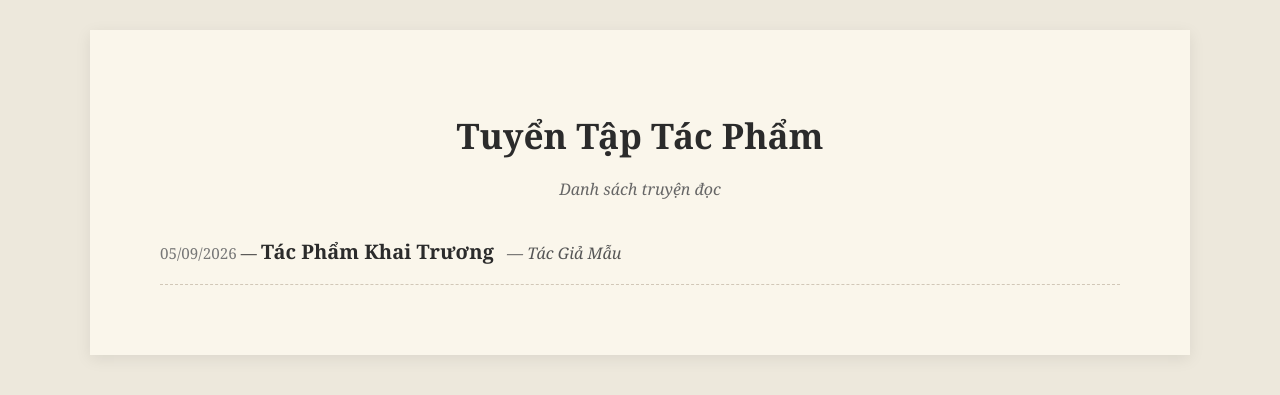
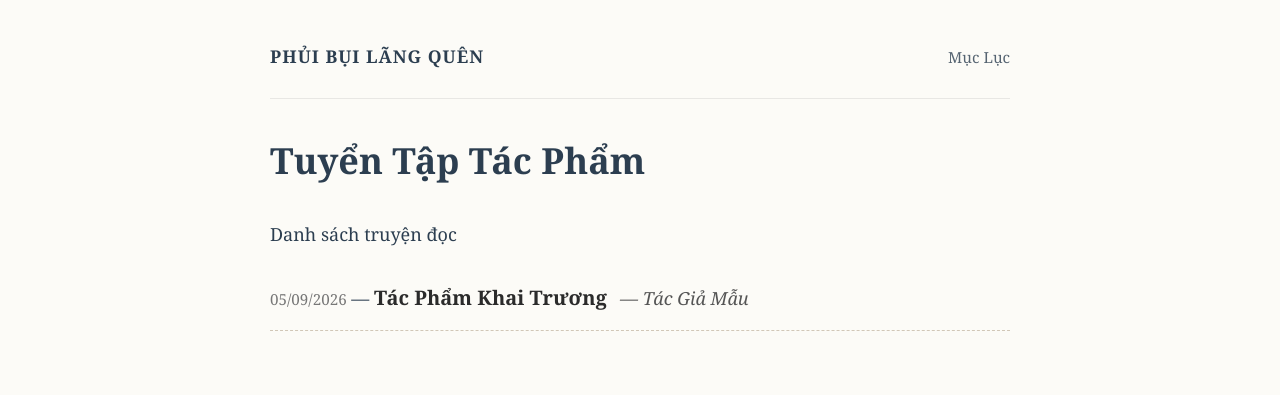
Before and after one commit to PhamQuyMui43/my-reading-blog, a Jekyll site: the page built from index.html, in a window 1280 px wide. Shown: the top 395 px of the page. Built offline with Jekyll 4.4.1, drawn with Linux system fonts in a browser that asks for light colours.

Commit message:
doi default

```diff
--- a/_layouts/default.html
+++ b/_layouts/default.html
@@ -3,74 +3,119 @@
 <head>
   <meta charset="UTF-8">
   <meta name="viewport" content="width=device-width, initial-scale=1.0">
-  <title>{{ page.title }} - {{ site.title }}</title>
+  <title>{{ page.title | default: site.title | default: "Phủi Bụi Lãng Quên" }}</title>
+
   <style>
+    /* 1. Thiết lập Responsive & Khung trang đọc sách */
+    *, *::before, *::after { box-sizing: border-box; }
+
     body {
-      background-color: #ede8dc;
-      color: #2b2b2b;
-      font-family: Georgia, 'Times New Roman', serif;
+      margin: 0;
+      padding: 0;
+      background-color: {{ page.bg_color | default: "#fcfbf7" }}; /* Mặc định màu giấy ngà nhẹ dịu mắt */
+      color: {{ page.text_color | default: "#2c3e50" }};
+      font-family: {{ page.font_family | default: "Georgia, 'Times New Roman', serif" }};
       line-height: 1.8;
-      margin: 0;
-      padding: 30px 15px;
+      font-size: 18px;
     }
-    .container {
-      max-width: 1100px;
+
+    .main-container {
+      max-width: 780px; /* Độ rộng tối ưu cho mắt đọc chữ văn học */
       margin: 0 auto;
-      background-color: #faf6eb;
-      box-shadow: 0 4px 15px rgba(0, 0, 0, 0.08);
-      padding: 50px 70px;
-      box-sizing: border-box;
+      padding: 25px 20px 60px 20px;
     }
-    h1 {
-      text-align: center;
-      font-size: 2.2rem;
-      margin-bottom: 8px;
+
+    /* Thanh điều hướng tối giản trên đầu */
+    .site-header {
+      padding: 15px 0 25px 0;
+      border-bottom: 1px solid rgba(0, 0, 0, 0.08);
+      margin-bottom: 30px;
+      display: table;
+      width: 100%;
     }
-    .meta {
-      text-align: center;
-      font-style: italic;
-      color: #666;
-      margin-bottom: 30px;
+    .site-title {
+      font-size: 1.1rem;
+      font-weight: bold;
+      text-decoration: none;
+      color: inherit;
+      letter-spacing: 1px;
     }
-    p {
-      text-indent: 1.8em;
-      margin: 0 0 1.2em 0;
-      text-align: justify;
-      font-size: 1.15rem;
+    .site-nav {
+      float: right;
     }
-    .story-image-wrap {
-      text-align: center;
-      margin: 30px 0;
+    .site-nav a {
+      text-decoration: none;
+      color: inherit;
+      margin-left: 15px;
+      font-size: 0.95rem;
+      opacity: 0.8;
     }
-    .story-image {
+    .site-nav a:hover { opacity: 1; text-decoration: underline; }
+
+    /* 2. Hỗ trợ chèn ảnh Responsive & Chữ bao quanh */
+    img {
       max-width: 100%;
       height: auto;
       border-radius: 4px;
-      box-shadow: 0 2px 8px rgba(0,0,0,0.15);
     }
-    .image-caption {
-      font-size: 0.95rem;
+
+    .img-right {
+      float: right;
+      margin: 0 0 15px 20px;
+      max-width: 45%;
+      text-align: center;
+    }
+    .img-left {
+      float: left;
+      margin: 0 20px 15px 0;
+      max-width: 45%;
+      text-align: center;
+    }
+    .caption {
+      display: block;
+      font-size: 0.85em;
+      color: #777;
+      margin-top: 5px;
       font-style: italic;
-      color: #555;
-      margin-top: 8px;
     }
-    .back-home {
-      display: inline-block;
-      margin-top: 30px;
-      color: #7b241c;
-      text-decoration: none;
-      font-weight: bold;
-      font-size: 1.1rem;
+    .clearfix { clear: both; }
+
+    /* 3. Khung Lời người dịch / Ghi chú */
+    .translator-note {
+      border-left: 4px solid #b38867;
+      background: rgba(0, 0, 0, 0.03);
+      padding: 12px 18px;
+      margin: 25px 0;
+      font-style: italic;
+      border-radius: 0 6px 6px 0;
     }
-    @media (max-width: 768px) {
-      .container { padding: 25px 20px; }
-      p { font-size: 1.05rem; }
+
+    /* Co giãn mượt mà trên màn hình điện thoại */
+    @media (max-width: 600px) {
+      body { font-size: 16.5px; }
+      .main-container { padding: 15px; }
+      .img-right, .img-left {
+        float: none;
+        max-width: 100%;
+        margin: 15px 0;
+      }
     }
   </style>
 </head>
 <body>
-  <div class="container">
-    {{ content }}
+
+  <div class="main-container">
+    <header class="site-header">
+      <a class="site-title" href="{{ '/' | relative_url }}">PHỦI BỤI LÃNG QUÊN</a>
+      <nav class="site-nav">
+        <a href="{{ '/' | relative_url }}">Mục Lục</a>
+      </nav>
+    </header>
+
+    <main>
+      {{ content }}
+    </main>
   </div>
+
 </body>
 </html>
```
Also changed, not shown: 1 other file.
